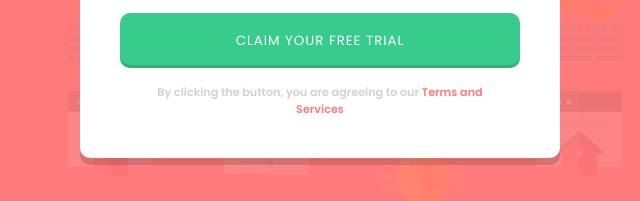
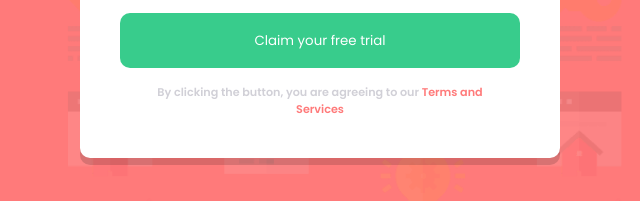
Before and after one commit to jonathan401/intro-component, a plain HTML site: page index.html in a window 1280 px wide. Shown: the part 575-776 px from the top of the page, 608-1248 px from the left. Drawn offline with Linux system fonts and the light colour scheme.

Commit message:
Change html of submit button

```diff
--- a/index.html
+++ b/index.html
@@ -108,11 +108,7 @@
               <span class="password-length">password length: </span>
             </div>
             <div class="submit-btn">
-              <input
-                type="submit"
-                class="btn btn-secondary btn-full"
-                value="Claim your free trial"
-              />
+              <button type="submit" class="btn btn-secondary btn-full">Claim your free trial</button>
             </div>
             <div class="consent">
               <p>
```
